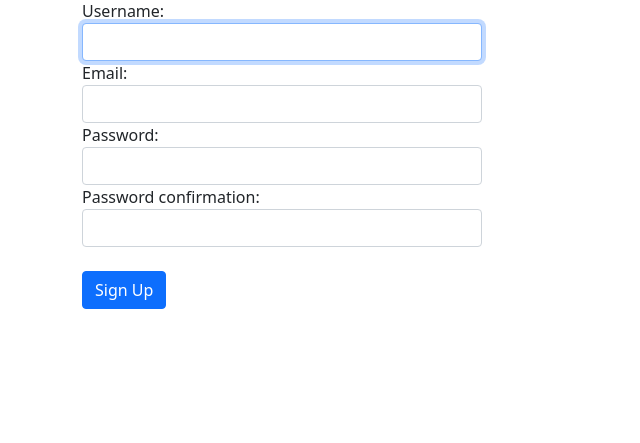
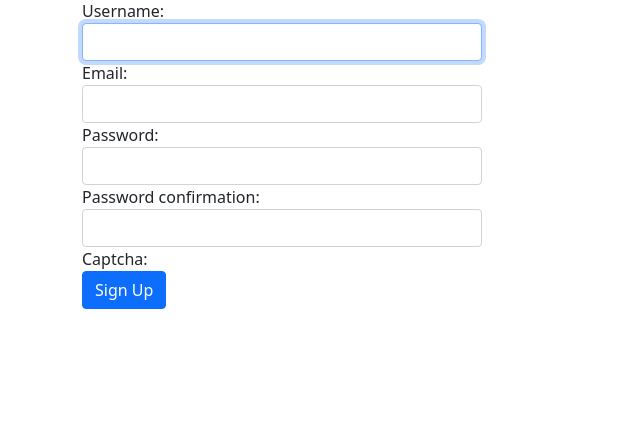
Before and after one commit to patrick-morrison/visreport2, a Django app: page /accounts/signup in a window 1280 px wide. Shown: the part 247-690 px from the top of the page, without its empty margins (0-640 px from the left). Run offline with Django 3.2, Linux system fonts and the light colour scheme; parts of the project's set-up code (start-up, migrations or seed data) failed here and were passed over; some libraries are stand-ins or nearby versions.

Commit message:
downgrade fully

```diff
--- a/report/forms.py
+++ b/report/forms.py
@@ -4,13 +4,12 @@ from datetime import datetime, timedelta, time
 from django.contrib.auth.forms import UserChangeForm
 from django.contrib.auth.models import User
 from django.contrib.auth.forms import UserCreationForm
-from django_recaptcha.fields import ReCaptchaField
-from django_recaptcha.widgets import ReCaptchaV3
+from captcha.fields import ReCaptchaField
 
 
 class UserCreationForm(UserCreationForm):
     email = forms.EmailField(required=True, label='Email')
-    captcha = ReCaptchaField(widget=ReCaptchaV3)
+    captcha = ReCaptchaField()
 
     class Meta:
         model = User
--- a/report/templates/registration/signup.html
+++ b/report/templates/registration/signup.html
@@ -17,9 +17,7 @@
 
             {%for field in form%}
                 {{field.errors}}
-                {% if field.name != 'captcha' %}
-                    {{ field.label_tag }}
-                {% endif %}
+                {{field.label_tag}}
                 {%render_field field class='form-control'%}
 
             {%endfor%}
--- a/visreport2/settings.py
+++ b/visreport2/settings.py
@@ -38,7 +38,7 @@ INSTALLED_APPS = [
     'djgeojson',
     'widget_tweaks',
     'import_export',
-    'django_recaptcha'
+    'captcha'
 ]
 
 MIDDLEWARE = [
```
